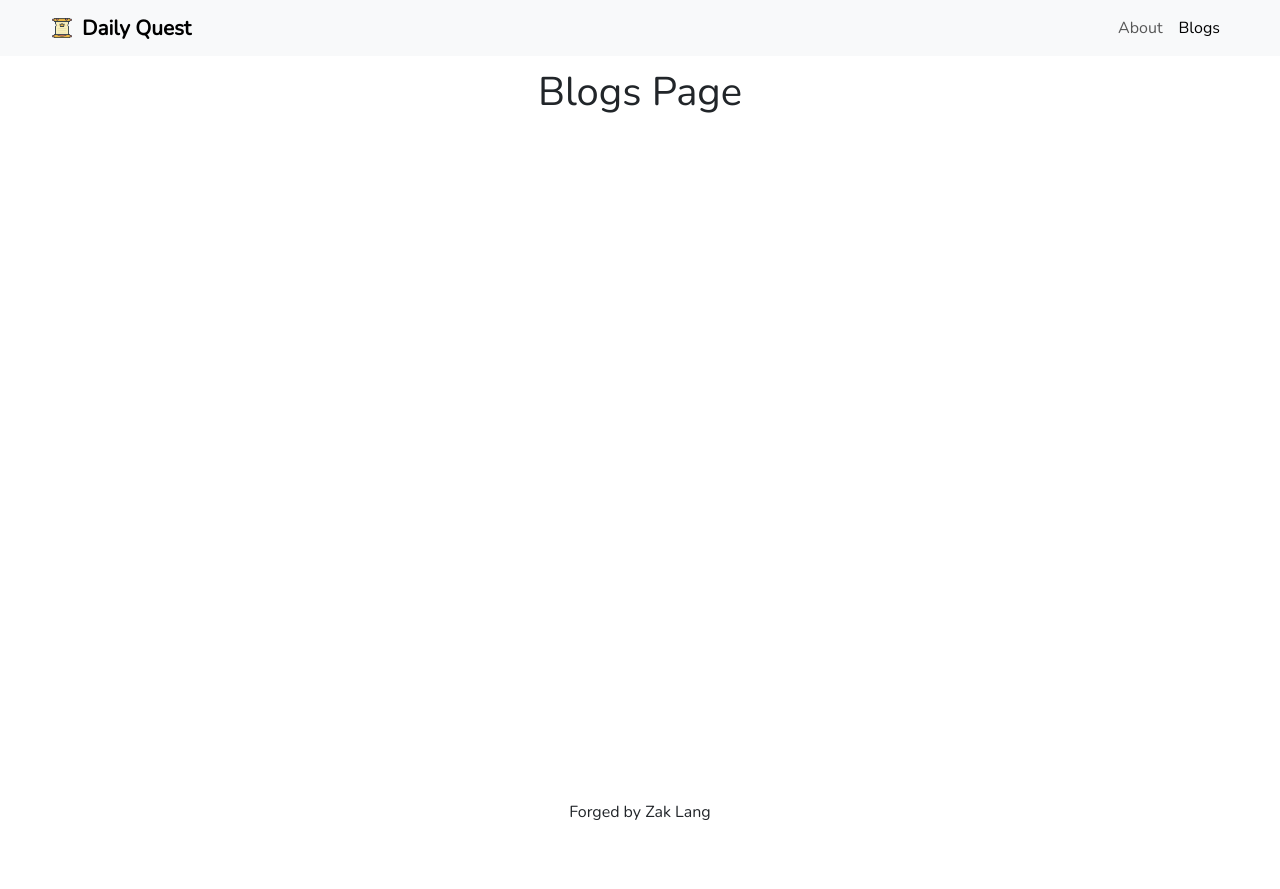
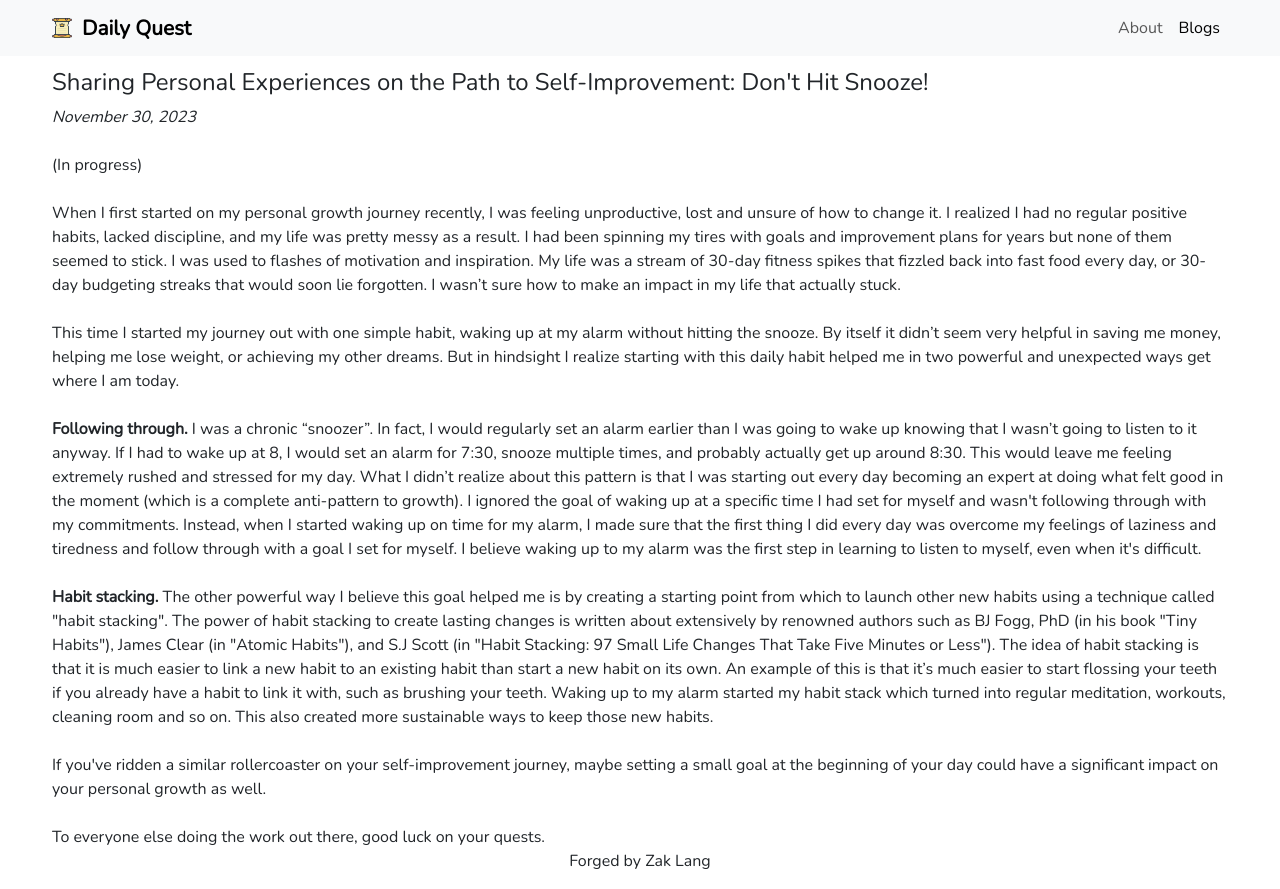
Before and after one commit to ZakLang/dailyquest.ca, a React (Create React App) app: page / in a window 1280 px wide. Both pictures are taken after a click on the button "Blogs". Before the commit the page ends 840 px from the top, so only its background shows below. Built offline with nearby package versions, Linux system fonts and the light colour scheme.

Commit message:
14 - Add a starter blog post (#15)

```diff
--- a/src/components/SiteBodyAboutPage.js
+++ b/src/components/SiteBodyAboutPage.js
@@ -8,6 +8,7 @@ function SiteBodyAboutPage() {
   // TODO: Replace this with a call to the backend
   const aboutHeading = "About Me"
   const aboutBody = `I'm just a dude, grinding out daily quests, trying to level up and become a better version of myself every day.
+
 I'm not focused on some lofty end goals, and I'm not focused on what others are doing or what they think of me. I care only about challenging myself to incrementally get stronger, healthier, more focused and more loving.
 
 I'm sharing my personal experiences and lessons I've learned. While I try to do my research, I may not always be right. You are free to take what you like from my experiences and leave behind anything that doesn't resonate with you.
--- a/src/components/SiteBodyBlogsPage.js
+++ b/src/components/SiteBodyBlogsPage.js
@@ -1,11 +1,42 @@
-
+import Container from 'react-bootstrap/Container';
+import Col from 'react-bootstrap/Col';
+import Row from 'react-bootstrap/Row';
 
 function SiteBodyBlogsPage() {
 
+  const firstPostHeading = `Sharing Personal Experiences on the Path to Self-Improvement: Don't Hit Snooze!`;
+  const firstPostDate = `November 30, 2023`;
+  const firstPostBody = `
+(In progress)
+
+When I first started on my personal growth journey recently, I was feeling unproductive, lost and unsure of how to change it. I realized I had no regular positive habits, lacked discipline, and my life was pretty messy as a result. I had been spinning my tires with goals and improvement plans for years but none of them seemed to stick. I was used to flashes of motivation and inspiration. My life was a stream of 30-day fitness spikes that fizzled back into fast food every day, or 30-day budgeting streaks that would soon lie forgotten. I wasn’t sure how to make an impact in my life that actually stuck.
+
+This time I started my journey out with one simple habit, waking up at my alarm without hitting the snooze. By itself it didn’t seem very helpful in saving me money, helping me lose weight, or achieving my other dreams. But in hindsight I realize starting with this daily habit helped me in two powerful and unexpected ways get where I am today.
+
+<strong>Following through.</strong> I was a chronic “snoozer”. In fact, I would regularly set an alarm earlier than I was going to wake up knowing that I wasn’t going to listen to it anyway. If I had to wake up at 8, I would set an alarm for 7:30, snooze multiple times, and probably actually get up around 8:30. This would leave me feeling extremely rushed and stressed for my day. What I didn’t realize about this pattern is that I was starting out every day becoming an expert at doing what felt good in the moment (which is a complete anti-pattern to growth). I ignored the goal of waking up at a specific time I had set for myself and wasn't following through with my commitments. Instead, when I started waking up on time for my alarm, I made sure that the first thing I did every day was overcome my feelings of laziness and tiredness and follow through with a goal I set for myself. I believe waking up to my alarm was the first step in learning to listen to myself, even when it's difficult.
+
+<strong>Habit stacking.</strong> The other powerful way I believe this goal helped me is by creating a starting point from which to launch other new habits using a technique called "habit stacking". The power of habit stacking to create lasting changes is written about extensively by renowned authors such as BJ Fogg, PhD (in his book "Tiny Habits"), James Clear (in "Atomic Habits"), and S.J Scott (in "Habit Stacking: 97 Small Life Changes That Take Five Minutes or Less"). The idea of habit stacking is that it is much easier to link a new habit to an existing habit than start a new habit on its own. An example of this is that it’s much easier to start flossing your teeth if you already have a habit to link it with, such as brushing your teeth. Waking up to my alarm started my habit stack which turned into regular meditation, workouts, cleaning room and so on. This also created more sustainable ways to keep those new habits.
+
+If you've ridden a similar rollercoaster on your self-improvement journey, maybe setting a small goal at the beginning of your day could have a significant impact on your personal growth as well.
+
+To everyone else doing the work out there, good luck on your quests.`;
+
   return (
-      <div data-testid="blogs-page">
-        <h1>Blogs Page</h1>
-      </div>
+    <div data-testid="blogs-page">
+      <Container fluid>
+        <Row>
+            <h4 className="text-center text-lg-start">{firstPostHeading}</h4>
+        </Row>
+        <Row>
+          <div className="text-start"><i>{firstPostDate}</i></div>
+        </Row>
+        <Row>
+          <Col>
+            <div className="text-start text-pre-wrap" dangerouslySetInnerHTML={{__html: firstPostBody}}></div>
+          </Col>
+        </Row>
+      </Container>
+    </div>
   );
 }
 
```
